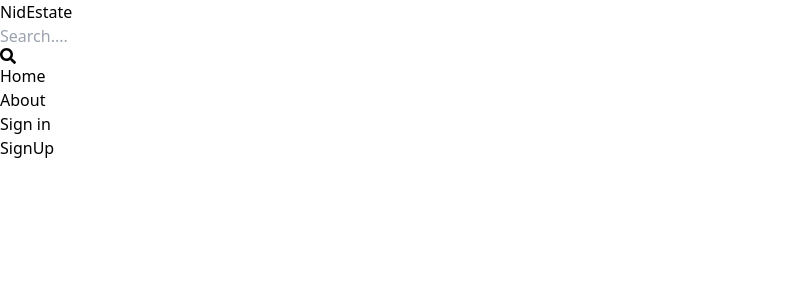
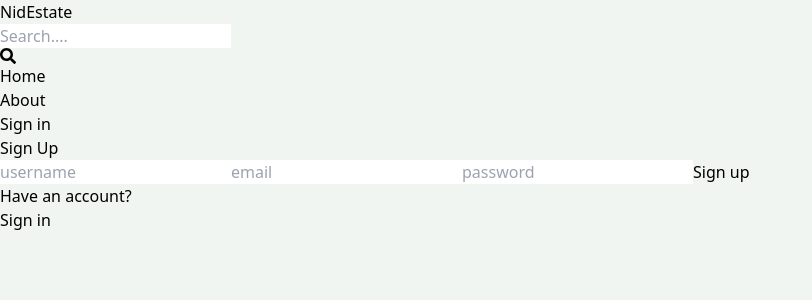
Before and after one commit to Nidhin-Sundar/mern-estate, a React (Vite) app in the folder client/: page /sign-up in a window 1280 px wide. Shown: the top 300 px of the page, without its empty margins (0-812 px from the left). Built offline with nearby package versions, Linux system fonts and the light colour scheme.

Commit message:
completed signup ui

```diff
--- a/client/src/index.css
+++ b/client/src/index.css
@@ -1,3 +1,9 @@
 @tailwind base;
 @tailwind components;
 @tailwind utilities;
+
+
+
+body{
+    background-color: rgb(241, 245, 241);
+}
--- a/client/src/pages/SignUp.jsx
+++ b/client/src/pages/SignUp.jsx
@@ -1,7 +1,43 @@
-import React from 'react'
+import React from "react";
+import {Link} from "react-router-dom";
 
 export default function SignUp() {
   return (
-    <div>SignUp</div>
-  )
+    <div className="p-3 max-w-lg mx-auto">
+      <h1 className="text-3xl text-center font-semibold my-7">Sign Up</h1>
+      <form className="flex flex-col gap-6">
+        <input
+          type="text"
+          placeholder="username"
+          className="border p-3 rounded-lg"
+          id="username"
+        />
+
+        <input
+          type="email"
+          placeholder="email"
+          className="border p-3 rounded-lg"
+          id="email"
+        />
+
+        <input
+          type="password"
+          placeholder="password"
+          className="border p-3 rounded-lg"
+          id="password"
+        />
+
+        <button className="bg-slate-700 text-white p-3 rounded-lg uppercase hover:opacity-95 disabled:opacity-80">
+          Sign up
+        </button>
+      </form>
+<div className="flex gap-2 mt-5">
+  <p>Have an account?</p>
+  <Link to={"/sign-in"}>
+  <span className="text-blue-700">Sign in</span>
+  </Link>
+</div>
+
+    </div>
+  );
 }
```
